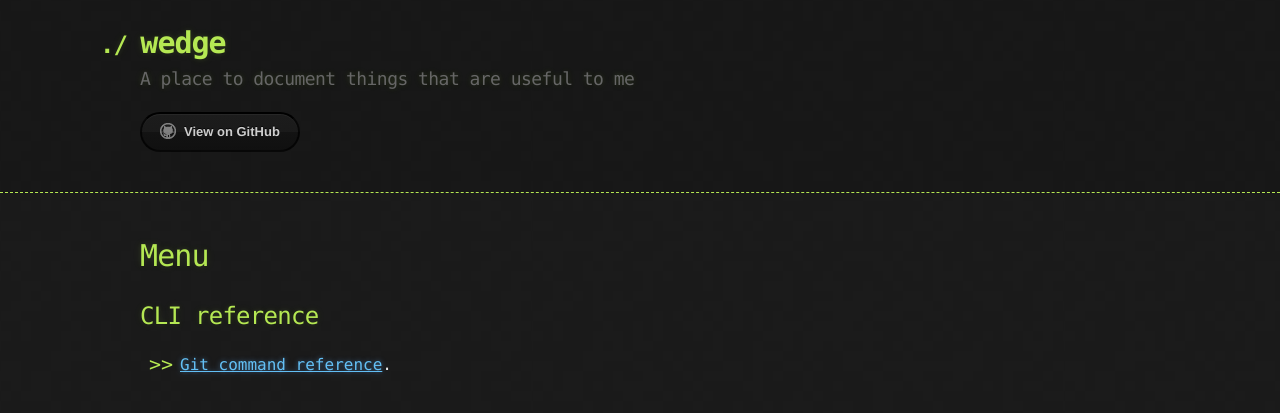
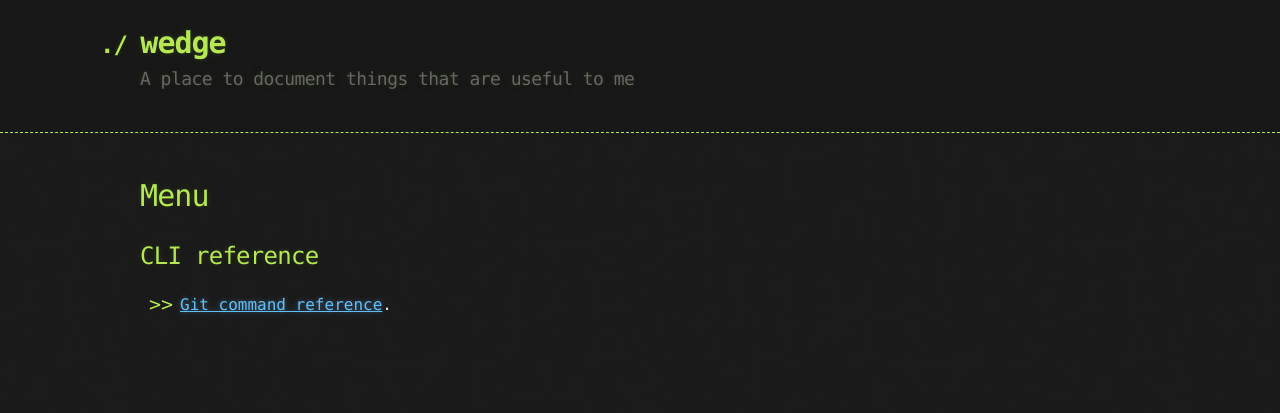
Before and after one commit to samwedge/wedge, a Jekyll site: the page built from index.md, in a window 1280 px wide. Shown: the top 413 px of the page. Built offline with Jekyll 4.4.1, drawn with Linux system fonts in a browser that asks for light colours; our own code applies the rules of GitHub Pages for plain Markdown files.

Commit message:
Hide "view on github" badge

```diff
--- a/_config.yml
+++ b/_config.yml
@@ -1,5 +1,6 @@
 title: wedge
 description: A place to document things that are useful to me
 show_downloads: false
+show_github_badge: false
 google_analytics:
 theme: jekyll-theme-hacker
--- a/_layouts/default.html
+++ b/_layouts/default.html
@@ -24,7 +24,9 @@
             <a href="{{ site.github.zip_url }}" class="btn">Download as .zip</a>
             <a href="{{ site.github.tar_url }}" class="btn">Download as .tar.gz</a>
           {% endif %}
-          <a href="{{ site.github.repository_url }}" class="btn btn-github"><span class="icon"></span>View on GitHub</a>
+          {% if site.show_github_badge %}
+            <a href="{{ site.github.repository_url }}" class="btn btn-github"><span class="icon"></span>View on GitHub</a>
+          {% endif %}
         </section>
       </div>
     </header>
```
